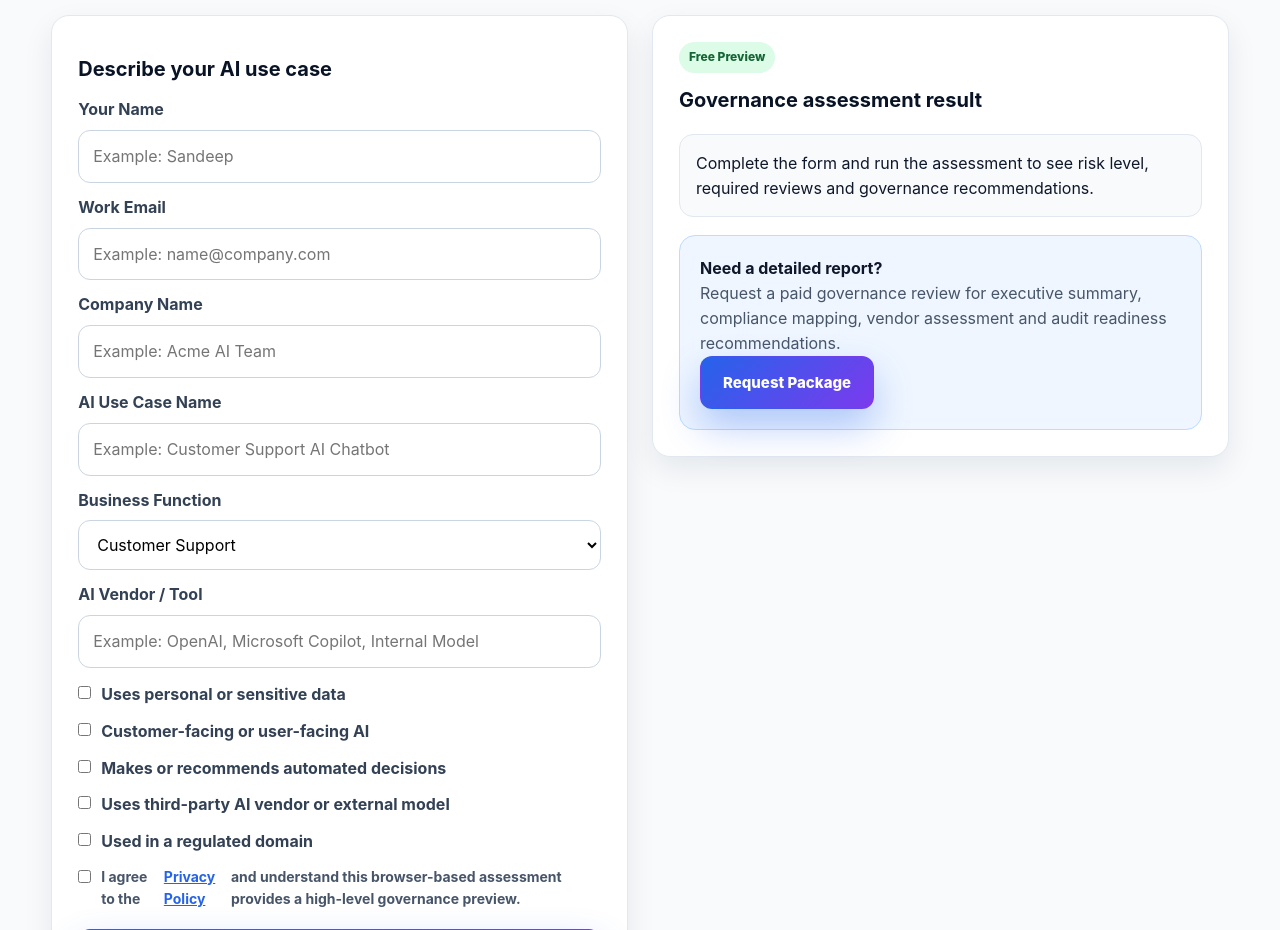
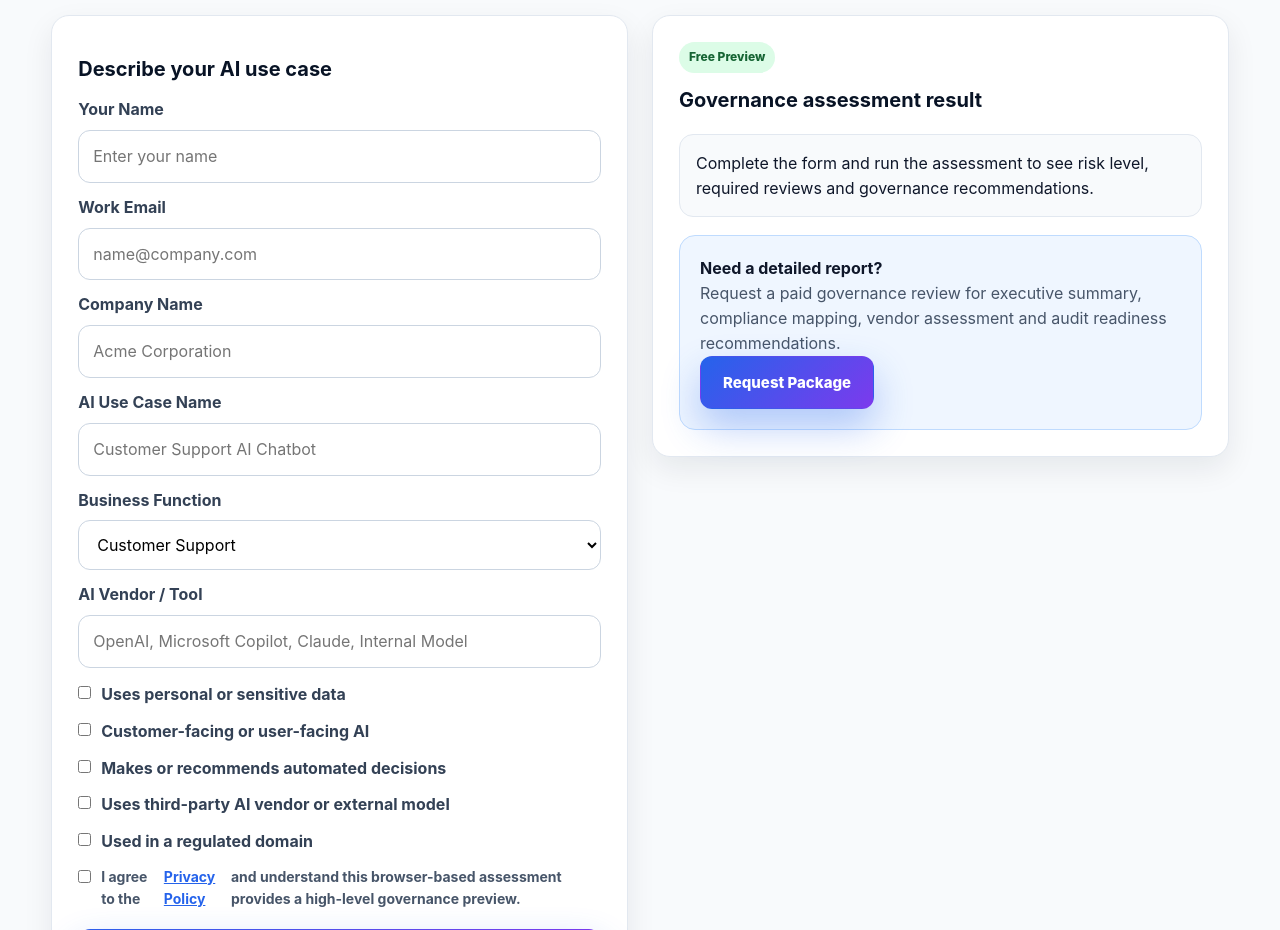
Before and after one commit to bsandeepvarmabaDev/aigovernancehub-website, a plain HTML site: page index.html in a window 1280 px wide. Shown: the part 4740-5670 px from the top of the page. Drawn offline with Linux system fonts and the light colour scheme.

Commit message:
feat: enterprise launch candidate with trust, conversion and commercial readiness improvements
Removed personal-name placeholder
Replaced with enterprise-safe placeholders
Kept trust center, workflow, pricing, demo, assessment and security sections
Preserved security-first rule: no secrets, no keys, no password/payment storage added.

```diff
--- a/index.html
+++ b/index.html
@@ -1,7 +1,7 @@
 <!DOCTYPE html>
 <html lang="en">
 <head>
-  <!-- AI Governance Hub Website Version: 2026.06.25-revenue-trust-launch-v7 -->
+  <!-- AI Governance Hub Website Version: 2026.06.25-enterprise-launch-candidate-v9 -->
   <meta charset="UTF-8" />
   <meta name="viewport" content="width=device-width, initial-scale=1.0" />
   <meta http-equiv="Content-Security-Policy" content="default-src 'self'; script-src 'self' 'unsafe-inline'; style-src 'self' 'unsafe-inline'; img-src 'self' data: https://i.ytimg.com; frame-src https://www.youtube.com https://www.youtube-nocookie.com; object-src 'none'; frame-ancestors 'none'; base-uri 'self'; form-action 'self' mailto:;">
@@ -163,16 +163,16 @@
         <div class="assessment-card form-card">
           <h3>Describe your AI use case</h3>
           <label for="assessmentName">Your Name</label>
-          <input type="text" id="assessmentName" maxlength="120" placeholder="Example: Sandeep">
+          <input type="text" id="assessmentName" maxlength="120" placeholder="Enter your name">
 
           <label for="assessmentEmail">Work Email</label>
-          <input type="email" id="assessmentEmail" maxlength="180" placeholder="Example: name@company.com">
+          <input type="email" id="assessmentEmail" maxlength="180" placeholder="name@company.com">
 
           <label for="assessmentCompany">Company Name</label>
-          <input type="text" id="assessmentCompany" maxlength="160" placeholder="Example: Acme AI Team">
+          <input type="text" id="assessmentCompany" maxlength="160" placeholder="Acme Corporation">
 
           <label for="assessmentUseCase">AI Use Case Name</label>
-          <input type="text" id="assessmentUseCase" maxlength="180" placeholder="Example: Customer Support AI Chatbot">
+          <input type="text" id="assessmentUseCase" maxlength="180" placeholder="Customer Support AI Chatbot">
 
           <label for="assessmentFunction">Business Function</label>
           <select id="assessmentFunction">
@@ -186,7 +186,7 @@
           </select>
 
           <label for="assessmentVendor">AI Vendor / Tool</label>
-          <input type="text" id="assessmentVendor" maxlength="180" placeholder="Example: OpenAI, Microsoft Copilot, Internal Model">
+          <input type="text" id="assessmentVendor" maxlength="180" placeholder="OpenAI, Microsoft Copilot, Claude, Internal Model">
 
           <div class="check-list">
             <label><input type="checkbox" id="assessPersonalData"> Uses personal or sensitive data</label>
--- a/styles.css
+++ b/styles.css
@@ -1,4 +1,4 @@
-/* AI Governance Hub Website Version: 2026.06.25-revenue-trust-launch-v7 */
+/* AI Governance Hub Website Version: 2026.06.25-enterprise-launch-candidate-v9 */
 :root {
   --bg: #06111f;
   --bg-2: #0b1f3a;
```
Also changed, not shown: payment-pending.html (+1 -1 lines), privacy.html (+1 -1 lines), roadmap-750.html (+1 -1 lines), sample-report.html (+1 -1 lines), security-policy.html (+1 -1 lines), terms.html (+1 -1 lines), thank-you.html (+1 -1 lines), CHANGELOG.md, README.md.
